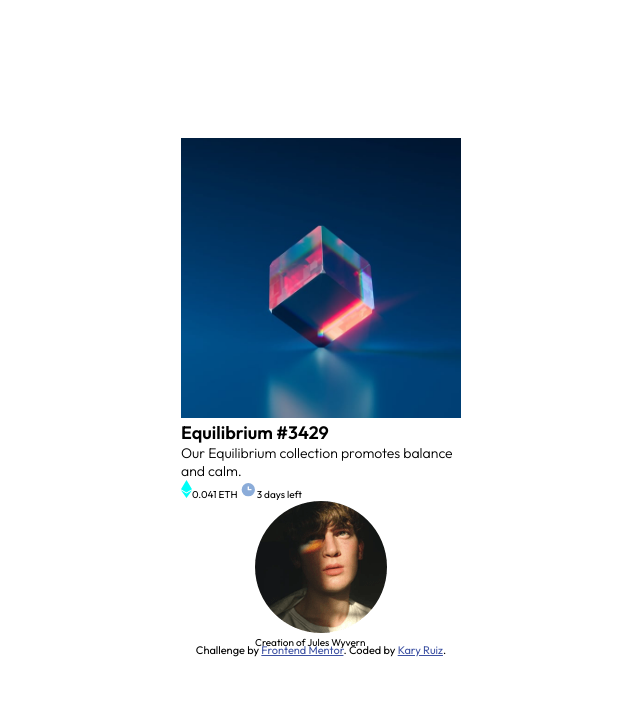
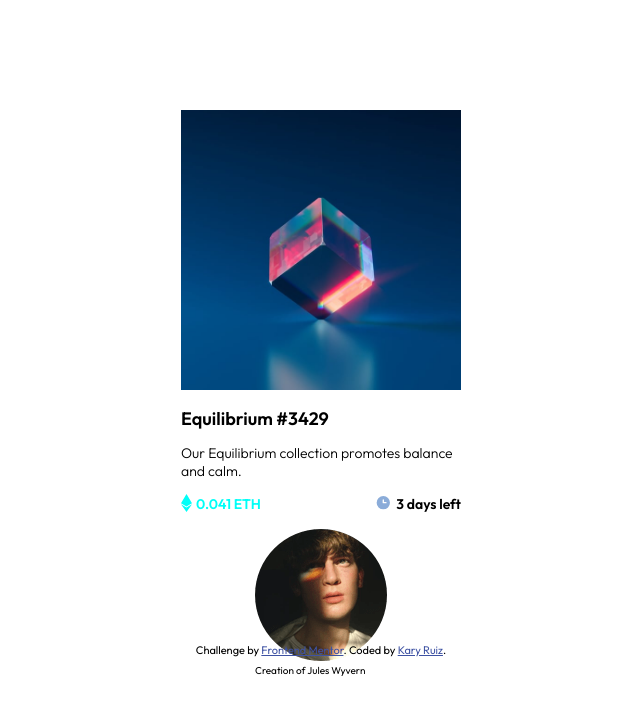
Before and after one commit to Kary01/challenge-nft-preview-card, a plain HTML site: page index.html in a window 1280 px wide. Shown: the whole page, without its empty margins (319-959 px from the left). Drawn offline with Linux system fonts and the light colour scheme.

Commit message:
add card detail styles

```diff
--- a/css/style.css
+++ b/css/style.css
@@ -65,6 +65,7 @@ body {
   font-size: 1.8rem;
   font-weight: var(--font-weight-black);
   text-align: left;
+  margin: 14px 0;
 }
 
 .card .card_main .card_main--copy {
@@ -72,3 +73,28 @@ body {
   font-weight: var(--font-weight-medium);
   text-align: left;
 }
+
+.card .card_main .card_main--details {
+  display: flex;
+  justify-content: space-between;
+  margin: 14px 0;
+}
+
+.card .card_main .card_main--details div {
+  display: flex;
+  flex-direction: row;
+  align-items: center;
+}
+
+.card_main--details div .card_main--icon {
+  margin-right: 4px;
+}
+
+.card_main--details div p {
+  font-weight: var(--font-weight-black);
+  font-size: var(--font-size-paragraph);
+}
+
+.card_main--details div .first {
+  color: var(--cyan);
+}
--- a/index.html
+++ b/index.html
@@ -32,8 +32,12 @@
       <p class="card_main--copy">Our Equilibrium collection promotes balance and calm.</p>
 
       <div class="card_main--details">
-        <span class="card_main--icon"><img src="images/icon-ethereum.svg" alt=""></span>0.041 ETH
-        <span><img src="images/icon-clock.svg" alt=""></span>3 days left
+        <div>
+          <span class="card_main--icon"><img src="images/icon-ethereum.svg" alt="icon ethereum"></span><p class="first">0.041 ETH</p>
+        </div>
+        <div>
+          <span class="card_main--icon"><img src="images/icon-clock.svg" alt="icon clock"></span><p>3 days left</p>
+        </div>
       </div>
     </div>
 
```
